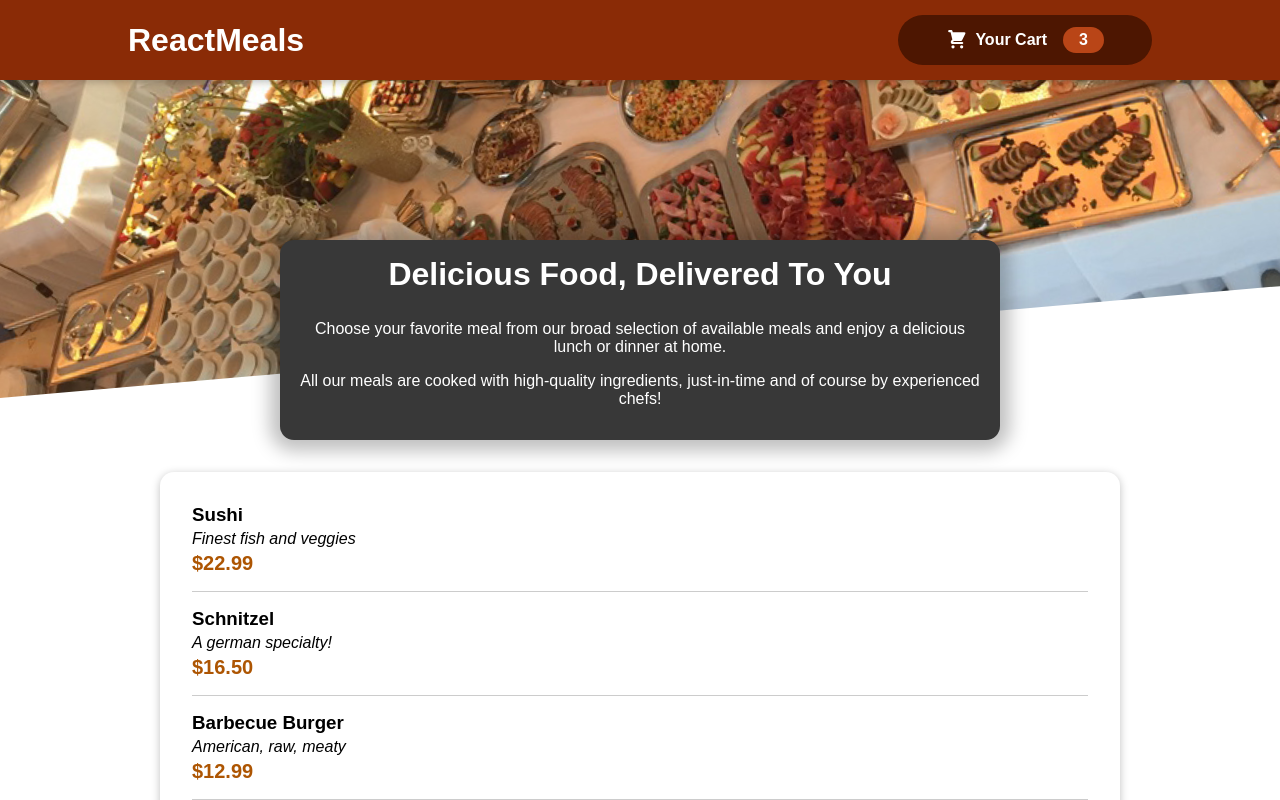
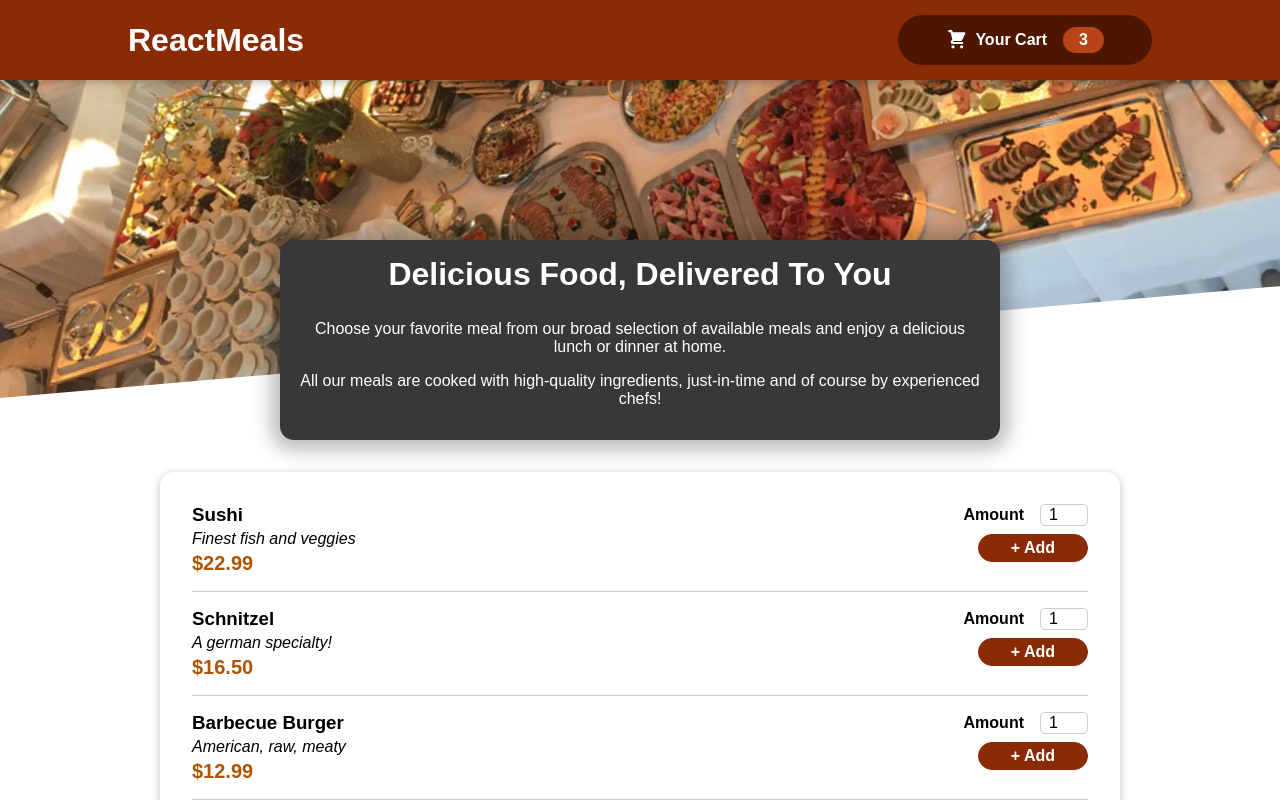
Before and after one commit to VrajPatelK/food-delivery, a React (Create React App) app: page / in a window 1280 px wide. Shown: the top 800 px of the page. Built offline with nearby package versions, Linux system fonts and the light colour scheme.

Commit message:
MealItem Form is added:)

```diff
--- a/src/components/Meals/AvailableMeals.js
+++ b/src/components/Meals/AvailableMeals.js
@@ -35,6 +35,7 @@
   //
   const mealList = DUMMY_MEALS.map((meal) => (
     <MealItem
+      id={meal.id}
       key={meal.id}
       name={meal.name}
       description={meal.description}
--- a/src/components/Meals/MealItem/MealItem.js
+++ b/src/components/Meals/MealItem/MealItem.js
@@ -1,4 +1,5 @@
 import React from "react";
+import MealItemForm from "./MealItemForm";
 
 import classes from "./MealItem.module.css";
 
@@ -12,7 +13,9 @@
         <div className={classes.description}>{props.description}</div>
         <div className={classes.price}>{price}</div>
       </div>
-      <div></div>
+      <div>
+        <MealItemForm id={props.id} />
+      </div>
     </li>
   );
 };
--- a/src/components/Meals/MealItem/MealItemForm.js
+++ b/src/components/Meals/MealItem/MealItemForm.js
@@ -1,7 +1,25 @@
 import React from "react";
+import Input from "../../UI/Input";
 
-const MealItemForm = () => {
-  return <div>MealItemForm</div>;
+import classes from "./MealItemForm.module.css";
+
+const MealItemForm = (props) => {
+  return (
+    <form className={classes.form}>
+      <Input
+        label="Amount"
+        input={{
+          id: "amount_" + props.id, //#imp (id must be unique.)
+          type: "number",
+          min: "1",
+          max: "5",
+          step: "1",
+          defaultValue: "1",
+        }}
+      ></Input>
+      <button>+ Add</button>
+    </form>
+  );
 };
 
 export default MealItemForm;
--- /dev/null
+++ b/src/components/Meals/MealItem/MealItemForm.module.css
@@ -0,0 +1,20 @@
+.form {
+    text-align: right;
+}
+
+.form button {
+    font: inherit;
+    cursor: pointer;
+    background-color: #8a2b06;
+    border: 1px solid #8a2b06;
+    color: white;
+    padding: 0.25rem 2rem;
+    border-radius: 20px;
+    font-weight: bold;
+}
+
+.form button:hover,
+.form button:active {
+    background-color: #641e03;
+    border-color: #641e03;
+}
--- /dev/null
+++ b/src/components/UI/Input.js
@@ -0,0 +1,15 @@
+import classes from "./Input.module.css";
+import React from "react";
+
+const Input = (props) => {
+  return (
+    <div className={classes.input}>
+      <label htmlFor={props.input.id}>{props.label}</label>
+
+      {/*automatically add the <key:value> pair from "input obj." */}
+      <input {...props.input} />
+    </div>
+  );
+};
+
+export default Input;
--- /dev/null
+++ b/src/components/UI/Input.module.css
@@ -0,0 +1,18 @@
+.input {
+    display: flex;
+    align-items: center;
+    margin-bottom: 0.5rem;
+}
+
+.input label {
+    font-weight: bold;
+    margin-right: 1rem;
+}
+
+.input input {
+    width: 3rem;
+    border-radius: 5px;
+    border: 1px solid #ccc;
+    font: inherit;
+    padding-left: 0.5rem;
+}
```
